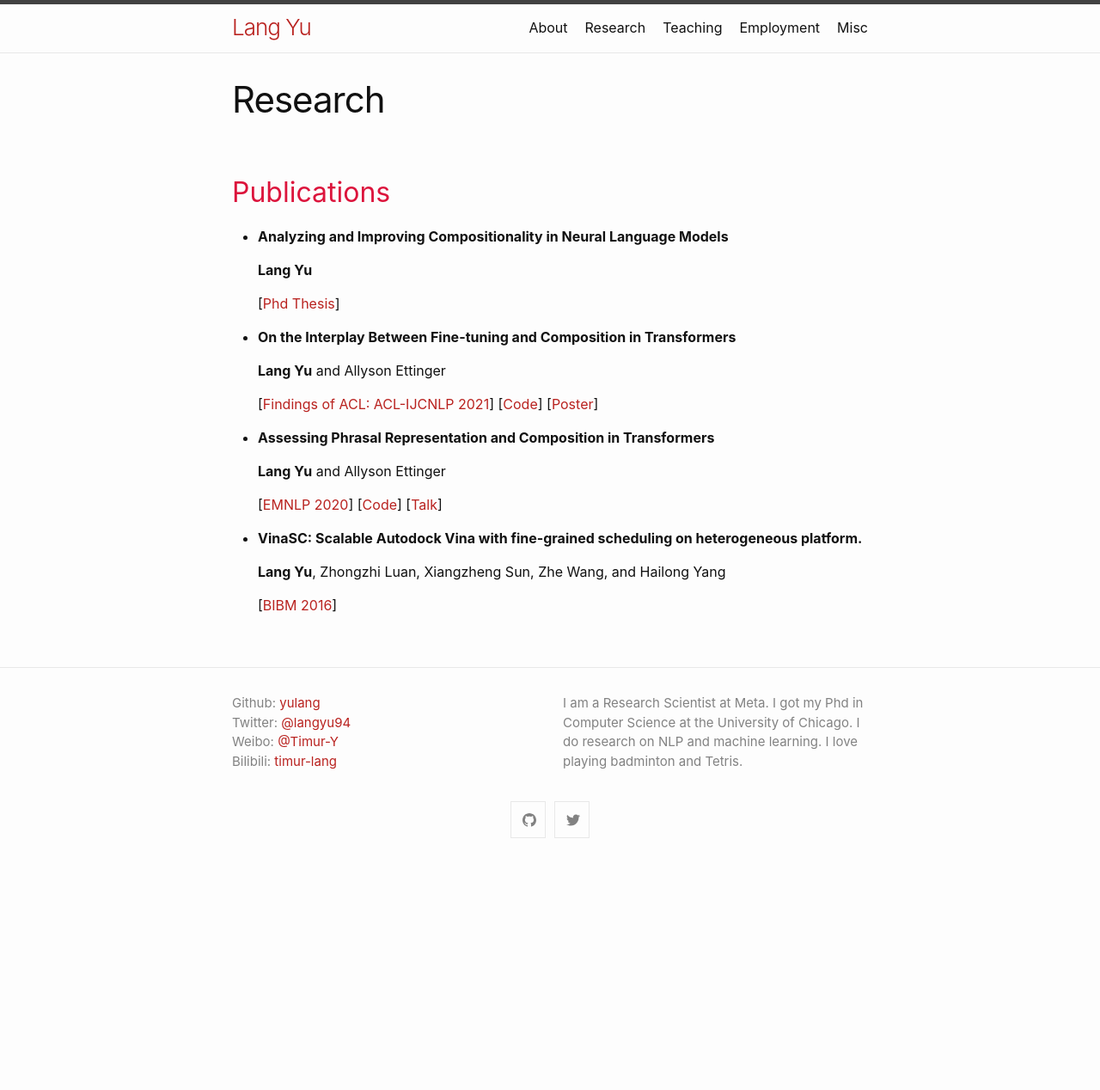
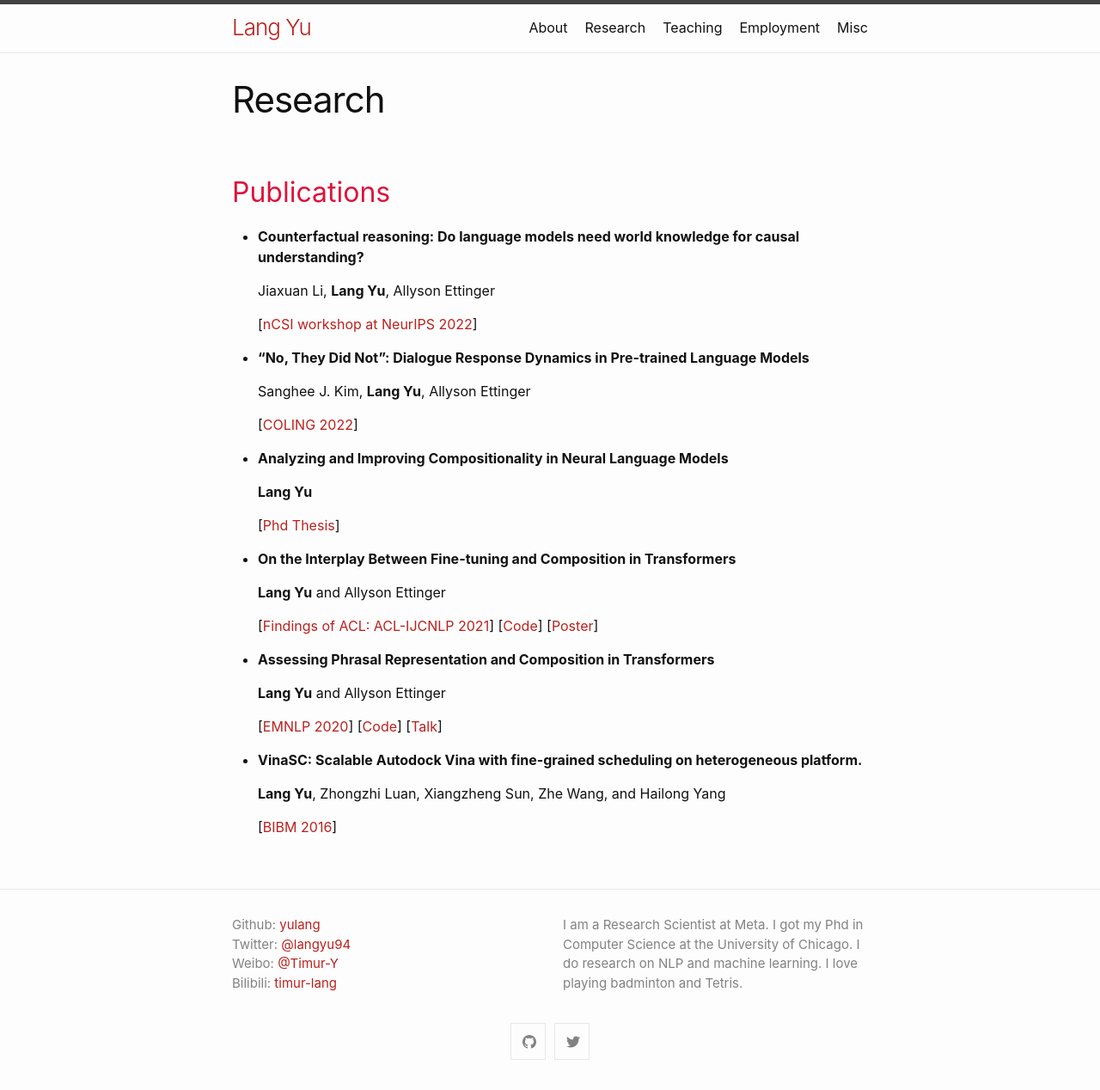
Before and after one commit to yulang/yulang.github.io, a Jekyll site: the page built from iz_01_research.markdown, in a window 1280 px wide. Shown: the whole page at 86% size. Built offline with Jekyll 4.4.1, drawn with Linux system fonts in a browser that asks for light colours; before the commit the page ends 1010 px from its top, so only the background shows below that.

Commit message:
update publications

```diff
--- a/index.markdown
+++ b/index.markdown
@@ -67,6 +67,10 @@ layout: home
 
 ## News
 
+- **December 2022**. ["Counterfactual reasoning: Do language models need world knowledge for causal understanding?"](https://arxiv.org/abs/2212.03278) presented at nCSI workshop at NeurIPS 2022.
+
+- **October 2022**. New paper ["“No, They Did Not”: Dialogue Response Dynamics in Pre-trained Language Models"](https://aclanthology.org/2022.coling-1.72/) presented at COLING 2022.
+
 - **September 2021**. Begun my position as Research Scientist at Meta Seattle.
 
 - **August 2021**. Presented at [Rep4NLP workshop](https://sites.google.com/view/repl4nlp-2021/home) about my ACL Findings paper ["On the Interplay Between Fine-tuning and Composition in Transformers"](https://arxiv.org/pdf/2105.14668.pdf).
--- a/iz_01_research.markdown
+++ b/iz_01_research.markdown
@@ -5,6 +5,18 @@ permalink: /research
 ---
 
 ## Publications
+
+- **Counterfactual reasoning: Do language models need world knowledge for causal understanding?**
+
+   Jiaxuan Li, **Lang Yu**, Allyson Ettinger
+
+   [[nCSI workshop at NeurIPS 2022](https://arxiv.org/abs/2212.03278)]
+
+- **“No, They Did Not”: Dialogue Response Dynamics in Pre-trained Language Models**
+
+   Sanghee J. Kim, **Lang Yu**, Allyson Ettinger
+
+   [[COLING 2022](https://aclanthology.org/2022.coling-1.72/)]
 
 - **Analyzing and Improving Compositionality in Neural Language Models**
 
```
Also changed, not shown: other parts of index.markdown (+1 -1 lines).
